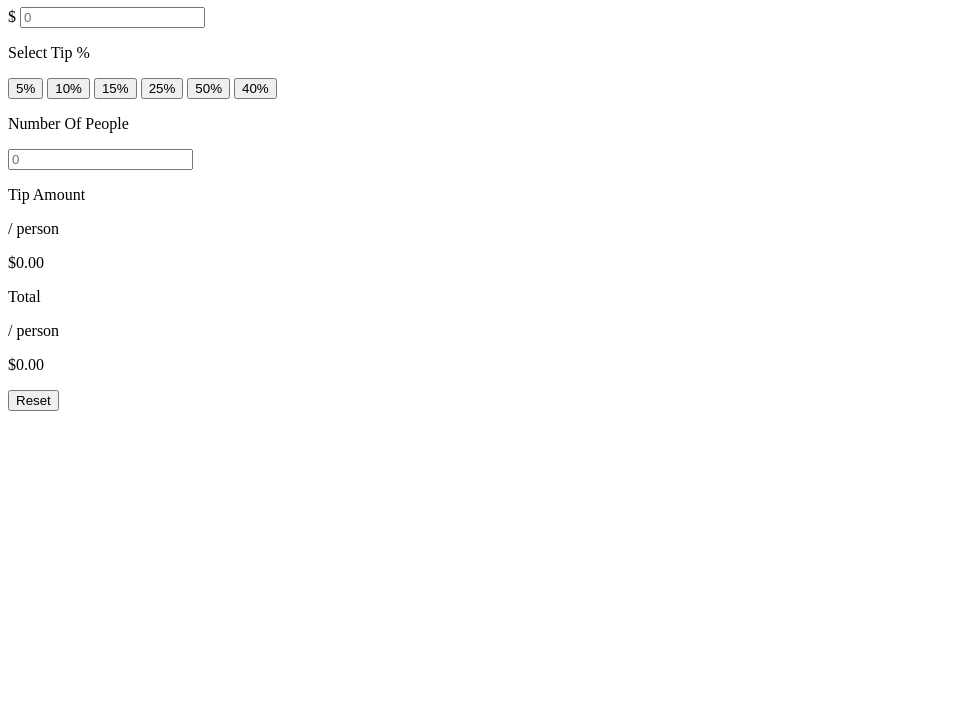
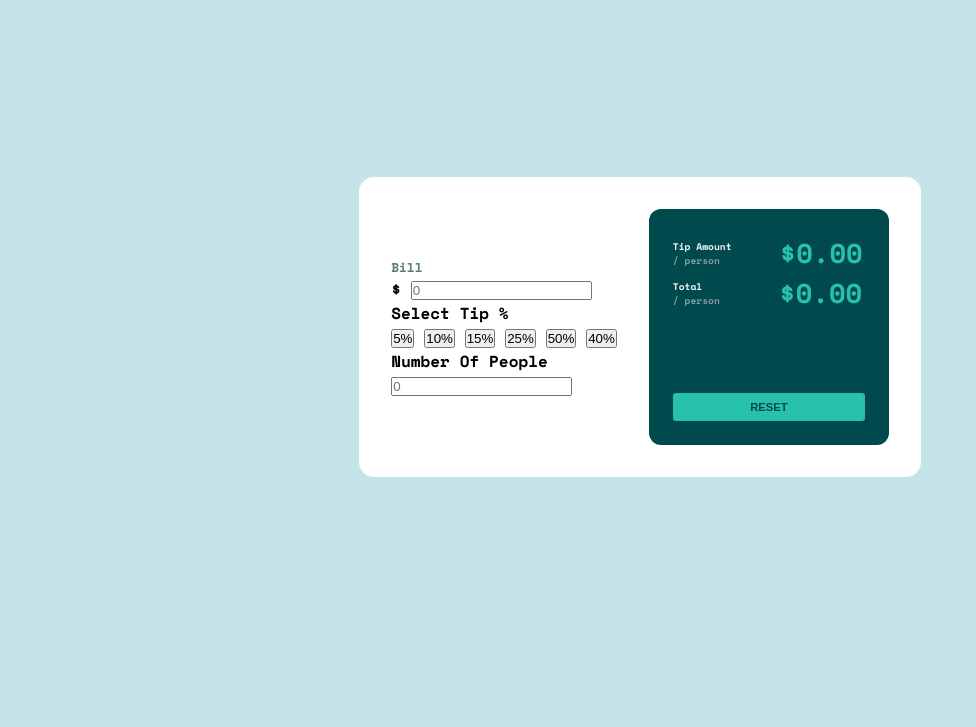
Before and after one commit to ladipsson/tip-calculator, a plain HTML site: page index.html in a window 1280 px wide. Shown: the part 73-800 px from the top of the page, without its empty margins (0-976 px from the left). Drawn offline with nearby package versions, Linux system fonts and the light colour scheme.

Commit message:
right container done

```diff
--- a/css/app.css
+++ b/css/app.css
@@ -0,0 +1,109 @@
+@import url("https://fonts.googleapis.com/css2?family=Space+Mono:wght@700&display=swap");
+
+* {
+  padding: 0;
+  margin: 0;
+  box-sizing: border-box;
+}
+
+:root {
+  --strongCyan: hsl(172, 67%, 45%);
+  --veryDarkCyan: hsl(183, 100%, 15%);
+  --DarkGrayishCyan: hsl(186, 14%, 43%);
+  --GrayishCyan: hsl(184, 14%, 56%);
+  --lightGrayishCyan: hsl(185, 41%, 84%);
+  --veryLightGrayishCyan: hsl(189, 41%, 97%);
+  --white: hsl(0, 0%, 100%);
+  --formInputSize: 24px;
+  --weights: 700;
+  --fontPrimary: "Space Mono", monospace;
+}
+
+body {
+  width: 100%;
+  background-color: var(--lightGrayishCyan);
+  height: 100vh;
+  display: flex;
+  justify-content: center;
+  align-items: center;
+  font-family: var(--fontPrimary);
+}
+
+.inner-container {
+  display: flex;
+  justify-content: center;
+  align-items: center;
+  flex: 1;
+  gap: 2rem;
+  background-color: var(--white);
+  padding: 2rem;
+  border-radius: 15px;
+  margin: 0 auto;
+}
+
+.left-box h1 {
+  font-size: 0.8rem;
+  color: var(--DarkGrayishCyan);
+}
+
+
+
+
+
+
+
+
+/*right box styles*/
+.right-box {
+  background-color: var(--veryDarkCyan);
+  padding: 1.5rem;
+  width: 15rem;
+  margin: 0 auto;
+  border-radius: 12px;
+}
+
+.tip-amount,
+.tip-total {
+  display: flex;
+  align-items: center;
+  gap: 3rem;
+}
+
+.tip-total {
+    gap: 3.7rem;
+}
+.tip-text p span,
+.total-desc p span {
+  font-size: 0.6rem;
+  color: var(--GrayishCyan);
+}
+.tip-text p,
+.total-desc p {
+  font-size: 0.6rem;
+  color: var(--veryLightGrayishCyan);
+}
+
+.amount-fig p,
+.total-fig p {
+  font-size: 1.7rem;
+  color: var(--strongCyan);
+}
+
+.reset-btn {
+    margin-top: 5rem;
+    width: 100%;
+    text-transform: uppercase;
+    cursor: pointer;
+    border: none;
+    font-size: 0.7rem;
+    padding: 0.5rem 0;
+    font-weight: 700;
+    border-radius: 3px;
+    background-color: var(--strongCyan);
+    color: var(--veryDarkCyan);
+    transition: 0.5s ease-in;
+}
+
+.reset-btn:hover {
+    background-color: var(--lightGrayishCyan);
+}
--- a/index.html
+++ b/index.html
@@ -17,12 +17,12 @@
   </head>
   <body>
     <main class="container">
-      <div class="inner-conatainer">
+      <div class="inner-container">
         <div class="left-box">
           <h1>Bill</h1>
           <form action="">
             <div class="input-group">
-              <label for="bill">
+              <label for="bill"></label>
               <span class="dollar-sign">$</span>
               <input
                 type="number"
@@ -31,7 +31,6 @@
                 min="0"
                 placeholder="0"
               />
-              </label>
             </div>
           </form>
 
@@ -63,15 +62,16 @@
         <div class="right-box">
           <div class="tip-amount">
             <div class="tip-text">
-              <p>Tip Amount</p>
-              <span>/ person</span>
+              <p>Tip Amount <br /><span>/ person</span></p>
             </div>
             <div class="amount-fig"><p>$0.00</p></div>
           </div>
           <div class="tip-total">
             <div class="total-desc">
-              <p>Total</p>
+              <p>
+                Total <br />
                 <span>/ person</span>
+              </p>
             </div>
             <div class="total-fig"><p>$0.00</p></div>
           </div>
```
Lines whose indentation alone changed are shown as unchanged.
